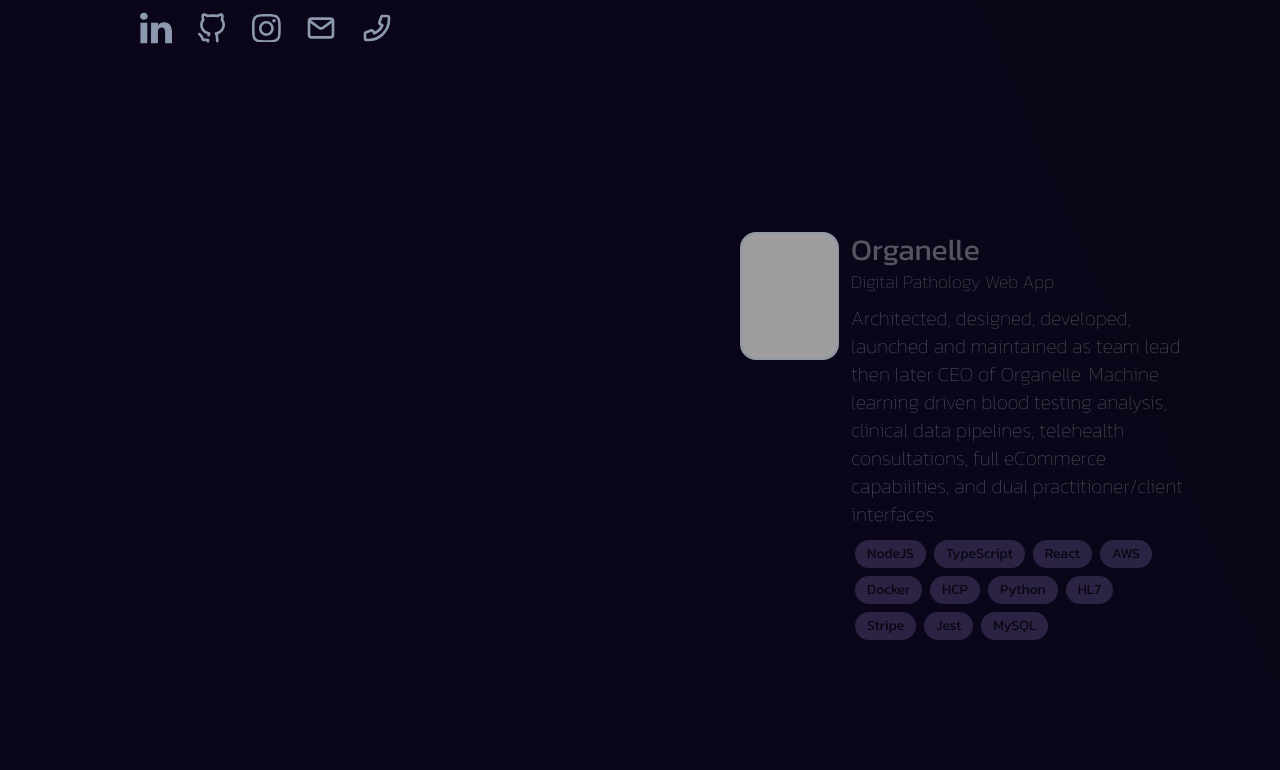
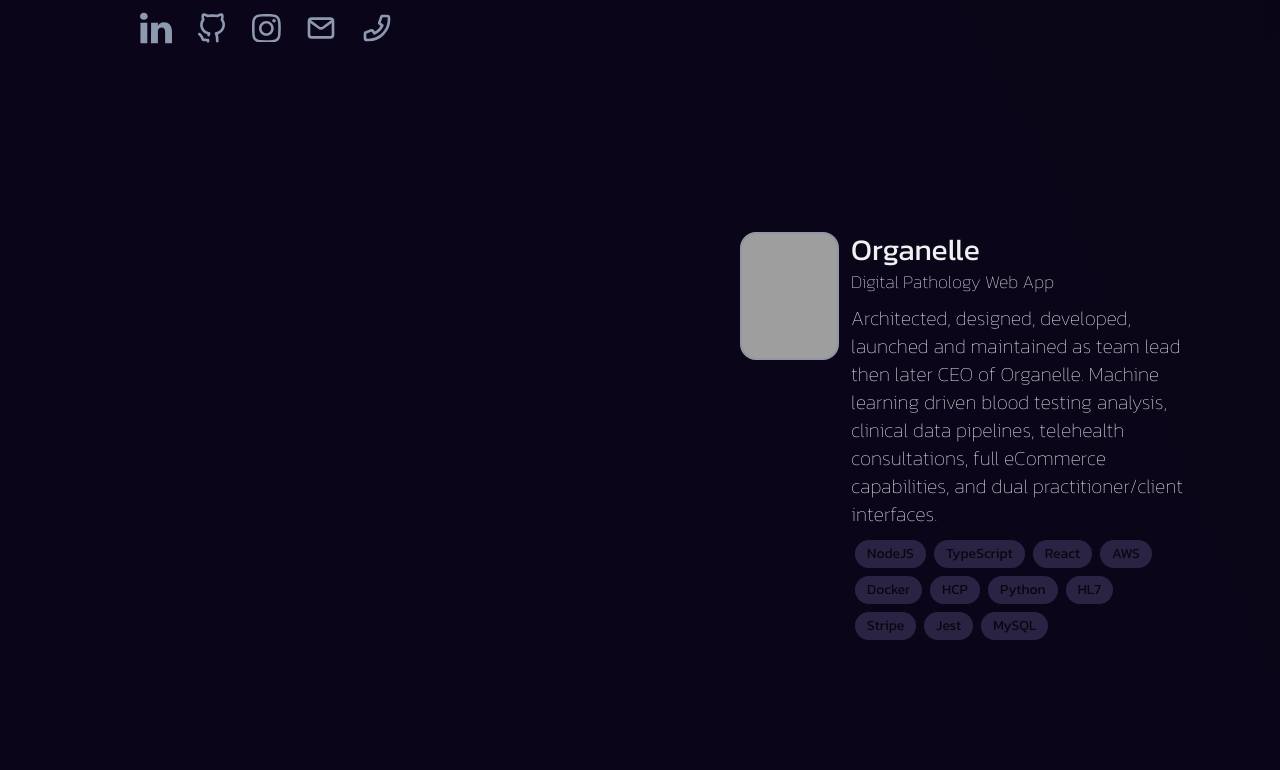
Before and after one commit to XaviourG/portfolio, a Next.js app in the folder portfolio/: page / in a window 1280 px wide. Shown: the part 640-1410 px from the top of the page. Built offline with nearby package versions, Linux system fonts and the light colour scheme; grey boxes are pictures that could not be loaded.

Commit message:
fix download div unclicakble bug

```diff
--- a/portfolio/src/components/project/ProjectList.tsx
+++ b/portfolio/src/components/project/ProjectList.tsx
@@ -9,7 +9,7 @@
 const ProjectList = ({
   content
 }: props): ReactElement => {
-  return <div className=' p-0 m-0 xl:pt-8 xl:m-8 text-NEUTRAL_LIGHT50 duration-200 z-10'>
+  return <div className=' p-0 m-0 xl:pt-8 xl:m-8 text-NEUTRAL hover:text-NEUTRAL_LIGHT50 duration-200 z-10'>
     {content.map((project, key) => <div key={key}>
       <ProjectCard {...project}/>
     </div>)}
--- a/portfolio/src/components/threejs/ThreeJsShowcase.tsx
+++ b/portfolio/src/components/threejs/ThreeJsShowcase.tsx
@@ -16,7 +16,7 @@
       <Model hover={hover} setHover={setHover} setDownloading={setDownloading}/>
     </Canvas>
     {(hover || downloading) && <div className="-translate-y-40 xl:-translate-y-96 h-0">
-      <div className="pl-3 pr-3 pt-1 pb-1 m-1 bg-HIGHLIGHT75 rounded-full">
+      <div className="pl-3 pr-3 pt-1 pb-1 m-1 bg-HIGHLIGHT75 rounded-full pointer-events-none">
         <p className="text-BACKGROUND text-xs xl:text-sm font-bold">{`${downloading ? 'DOWNLOADING...' : 'DOWNLOAD'}`}</p>
       </div>
     </div>}
```
